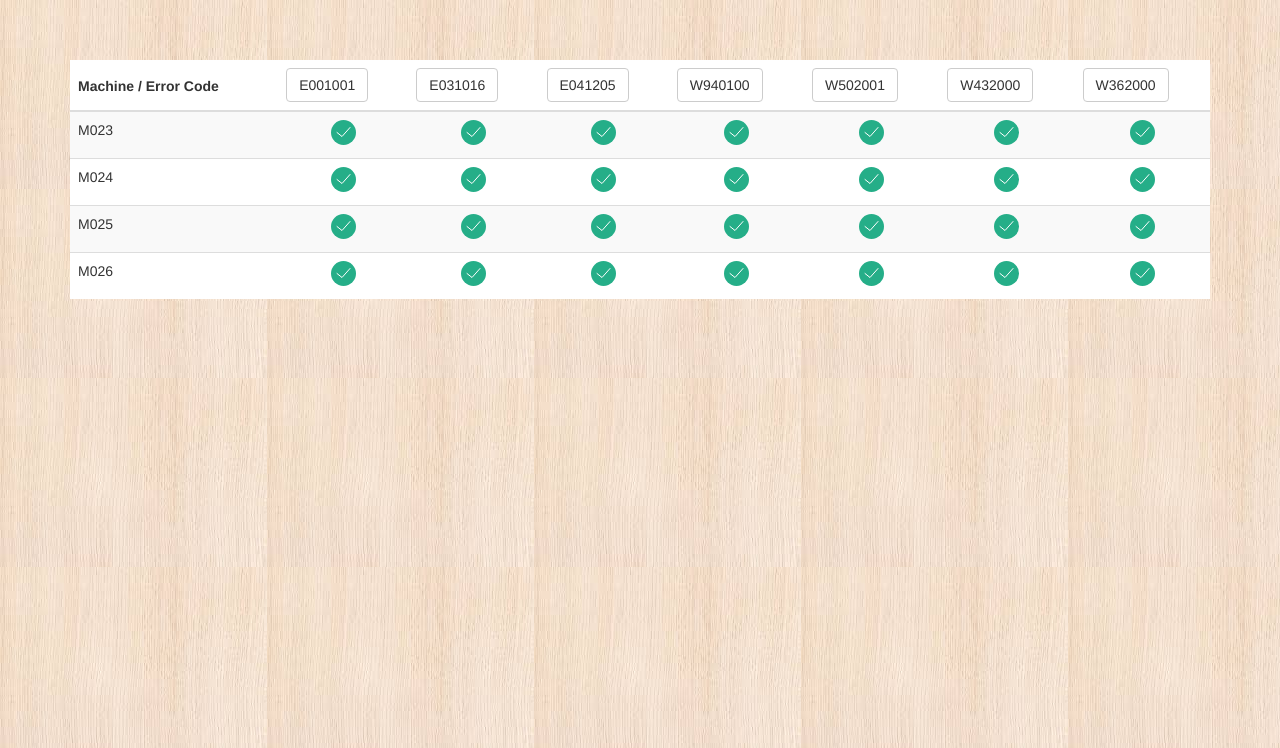
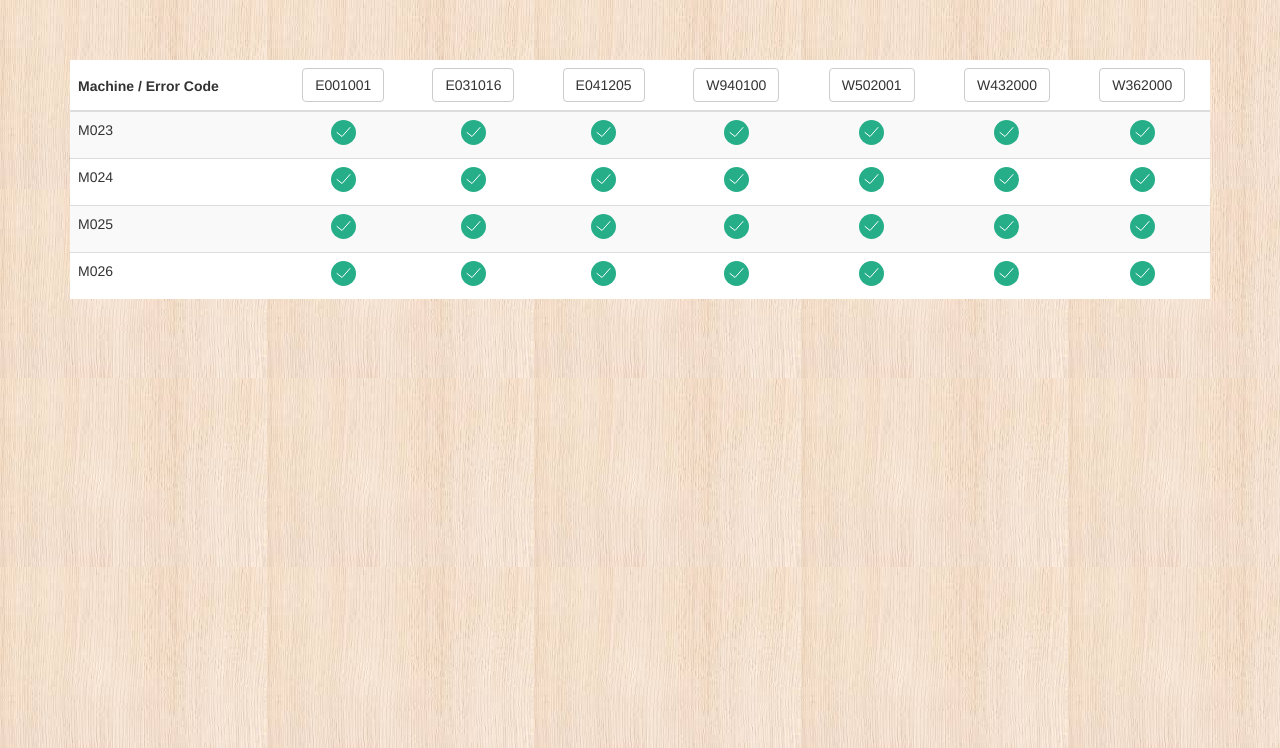
Before and after one commit to ElaineHuang/elite-app, a Flask app: page / in a window 1280 px wide. Shown: the part 52-800 px from the top of the page. Run offline with Flask 2, Linux system fonts and the light colour scheme; data that the repository does not hold is empty; parts of the project's set-up code (start-up, migrations or seed data) failed here and were passed over; some libraries are stand-ins or nearby versions.

Commit message:
css modify

```diff
--- a/templates/index.html
+++ b/templates/index.html
@@ -44,13 +44,13 @@
         <thead>
           <tr>
             <th style="line-height: 2.3">Machine / Error Code</a></th>
-            <th><a href="#" class="btn btn-default" data-toggle="E001001" data-content="沒有執行返回原點" data-placement="bottom" data-trigger="focus">E001001</a></th>
-            <th><a href="#" class="btn btn-default" data-toggle="E031016" data-content="傳送軌道上檢測到基板" data-placement="bottom" data-trigger="focus">E031016</a></th>
-            <th><a href="#" class="btn btn-default" data-toggle="E041205" data-content="沒有運行返回原點" data-placement="bottom" data-trigger="focus">E041205</a></th>
-            <th><a href="#" class="btn btn-default" data-toggle="W940100" data-content="軸動作.請確認是否安全." data-placement="bottom" data-trigger="focus">W940100</a></th>
-            <th><a href="#" class="btn btn-default" data-toggle="W502001" data-content="在MS參數上,[打開安全蓋時,<START>開關無效]項有效.請關閉安全蓋後,開始生產." data-placement="bottom" data-trigger="focus">W502001</a></th>
-            <th><a href="#" class="btn btn-default" data-toggle="W432000" data-content="未結束返回原點. 請確認一下搬運軌道上沒有Head. 請確認一下機板傳送沒有問題." data-placement="bottom" data-trigger="focus">W432000</a></th>
-            <th><a href="#" class="btn btn-default" data-toggle="W362000" data-content="現況的送料器位置發生變化,是否確實要實施優化?" data-placement="bottom" data-trigger="focus">W362000</a></th>
+            <th class="align-center"><a href="#" class="btn btn-default" data-toggle="E001001" data-content="沒有執行返回原點" data-placement="bottom" data-trigger="focus">E001001</a></th>
+            <th class="align-center"><a href="#" class="btn btn-default" data-toggle="E031016" data-content="傳送軌道上檢測到基板" data-placement="bottom" data-trigger="focus">E031016</a></th>
+            <th class="align-center"><a href="#" class="btn btn-default" data-toggle="E041205" data-content="沒有運行返回原點" data-placement="bottom" data-trigger="focus">E041205</a></th>
+            <th class="align-center"><a href="#" class="btn btn-default" data-toggle="W940100" data-content="軸動作.請確認是否安全." data-placement="bottom" data-trigger="focus">W940100</a></th>
+            <th class="align-center"><a href="#" class="btn btn-default" data-toggle="W502001" data-content="在MS參數上,[打開安全蓋時,<START>開關無效]項有效.請關閉安全蓋後,開始生產." data-placement="bottom" data-trigger="focus">W502001</a></th>
+            <th class="align-center"><a href="#" class="btn btn-default" data-toggle="W432000" data-content="未結束返回原點. 請確認一下搬運軌道上沒有Head. 請確認一下機板傳送沒有問題." data-placement="bottom" data-trigger="focus">W432000</a></th>
+            <th class="align-center"><a href="#" class="btn btn-default" data-toggle="W362000" data-content="現況的送料器位置發生變化,是否確實要實施優化?" data-placement="bottom" data-trigger="focus">W362000</a></th>
           </tr>
         </thead>
         <tbody>
```
